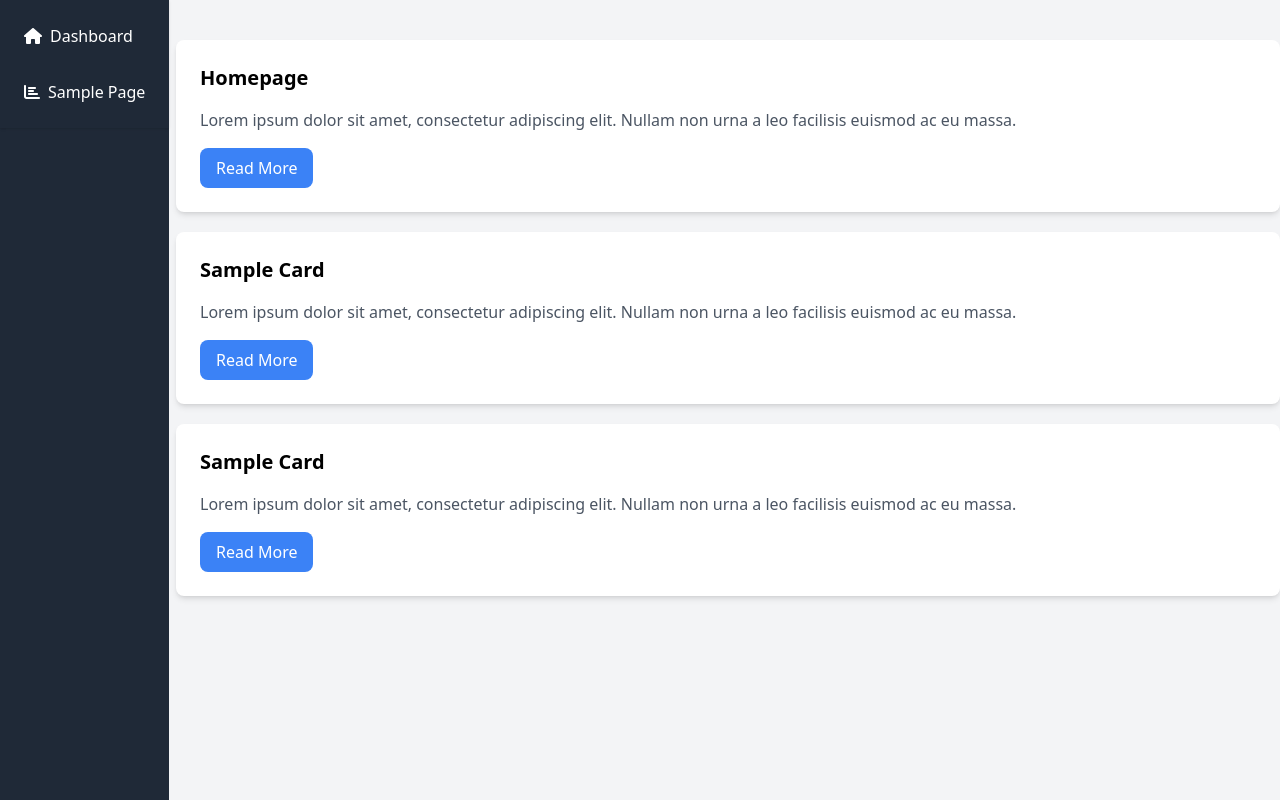
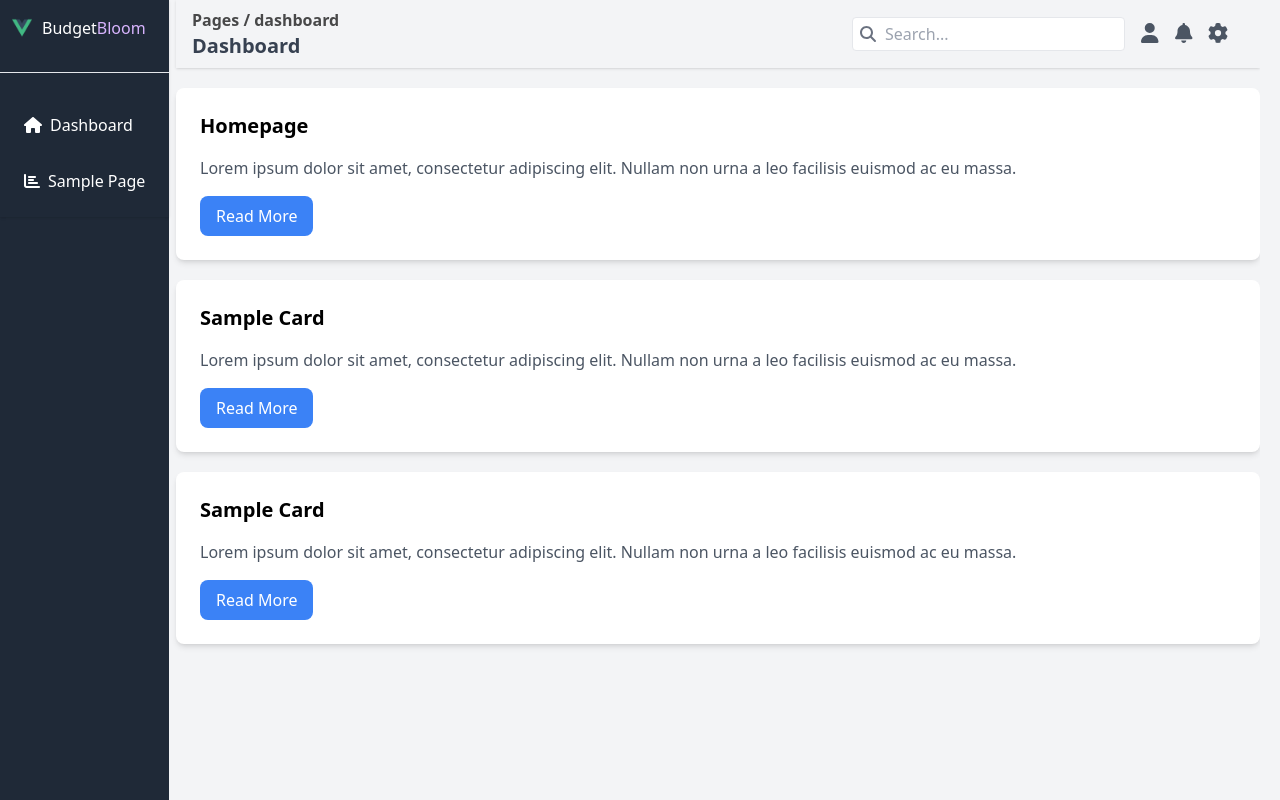
Before and after one commit to MrVitor0/BudgetBloom, a Vue app: page / in a window 1280 px wide. Built offline with nearby package versions, Linux system fonts and the light colour scheme.

Commit message:
DPT-003 <feat> Dashboard Header + Icons Fixed

```diff
--- a/src/components/DashboardLayout.vue
+++ b/src/components/DashboardLayout.vue
@@ -3,10 +3,15 @@
     <div class="md:flex h-screen bg-gray-100">
     <!-- Add a div to create a space for the navbar -->
     <div class="md:w-15 bg-gray-800 text-white md:fixed md:h-full top-0 left-0">
-      <navbar :isSidebarOpen="isSidebarOpen" @toggle-sidebar="toggleSidebar"></navbar>
+      <Navbar :isSidebarOpen="isSidebarOpen" @toggle-sidebar="toggleSidebar"></Navbar>
     </div>
-    <div class="md:flex-1 md:pl-20 md:pt-10 overflow-y-auto md:ml-24">
-      <router-view></router-view>
+    <div class="md:flex-1 md:pl-20  overflow-y-auto md:ml-24 md:mr-5">
+      <div class="rounded-lg text-white top-0 left-0">
+        <Header :isSidebarOpen="isSidebarOpen" @toggle-sidebar="toggleSidebar"></Header>
+      </div>
+      <div class="md:pt-5">
+        <router-view></router-view>
+      </div>
     </div>
   </div>
   </div>
@@ -14,10 +19,11 @@
 
 <script>
 import Navbar from './Navbar.vue';
-
+import Header from './Header.vue';
 export default {
   components: {
-    Navbar
+    Navbar,
+    Header
   },
   data() {
     return {
--- /dev/null
+++ b/src/components/Header.vue
@@ -0,0 +1,54 @@
+<template>
+    <nav class=" text-white w-full shadow flex justify-between items-center px-4 py-2">
+      <div class="flex flex-col ">
+        <!-- Nome da página atual -->
+        <p class="font-semibold text-black opacity-70">{{ currentRoute }}</p>
+        <!-- Rota atual com opacidade menor -->
+        <p class="font-bold text-xl text-gray-700">{{ currentPageName  }}</p>
+      </div>
+      <div class="flex items-center">
+        <div class="relative">
+            <input type="text" class="text-black border rounded px-2 py-1 pl-8" placeholder="Search...">
+            <font-awesome-icon icon="search" class="text-gray-500 absolute left-2 top-1/2 transform -translate-y-1/2" />
+        </div>
+        <div class="mr-4">
+            <font-awesome-icon icon="user" class="text-xl text-gray-600 cursor-pointer pl-4" @click="openUserSettings" />
+            <font-awesome-icon icon="bell" class="text-xl text-gray-600 cursor-pointer pl-4" @click="openNotifications" />
+            <font-awesome-icon icon="cog" class="text-xl text-gray-600 cursor-pointer pl-4" @click="openAppSettings" />
+        </div>
+        </div>
+    </nav>
+  </template>
+
+  <script>
+  import { FontAwesomeIcon } from '@fortawesome/vue-fontawesome';
+
+  export default {
+    name: 'DashboardHeader',
+    components: {
+      FontAwesomeIcon,
+    },
+    props: {
+      isSidebarOpen: Boolean
+    },
+    computed: {
+      currentPageName() {
+        // Replace with logic to get the current page name
+        return 'Dashboard';
+      },
+      currentRoute() {
+        // Replace with logic to get the current route
+        return 'Pages /' + ' dashboard';
+      }
+    },
+    methods: {
+      openSettings() {
+        // Replace with logic to open settings
+      }
+    }
+  }
+  </script>
+
+  <style scoped>
+  /* Add specific styles if necessary */
+  </style>
--- a/src/components/Navbar.vue
+++ b/src/components/Navbar.vue
@@ -1,10 +1,17 @@
 <template>
-  <nav class="bg-gray-800 text-white w-full shadow">
+  <nav class="bg-gray-800 text-white w-full shadow text-center">
     <button @click="toggleSidebar" class="block md:hidden px-6 pt-4 pb-3">
       <font-awesome-icon icon="home" />
       <span class="pl-2 text-white">Menu</span>
     </button>
+    <!-- Project Name-->
+    <div class="flex align-center items-center pl-3 ">
+        <img src="@/assets/logo.png" class="w-5 h-5" style="margin-right: 10px;">
+        <h1 class="my-4 font-medium">Budget<span class="text-purple-300">Bloom</span></h1>
+    </div>
 
+    <hr class="h-px my-4 bg-gray-200 border-0 dark:bg-gray-700">
+    <!-- Links -->
     <ul :class="linksClasses">
       <li>
         <router-link to="/" class="p-2 block hover:bg-gray-700 rounded">
@@ -42,8 +49,8 @@ export default {
   computed: {
     linksClasses() {
       return {
-        'hidden md:flex md:flex-col p-4 space-y-4': !this.isSidebarOpen,
-        'md:flex md:flex-col p-4 space-y-4': this.isSidebarOpen
+        'hidden md:flex text-start md:flex-col p-4 space-y-4': !this.isSidebarOpen,
+        'md:flex md:flex-col text-start p-4 space-y-4': this.isSidebarOpen
       };
     }
   }
--- a/src/main.js
+++ b/src/main.js
@@ -5,10 +5,10 @@ import './styles.css';
 
 // Importe os ícones que você deseja usar
 import { library } from '@fortawesome/fontawesome-svg-core';
-import { faHome, faChartBar } from '@fortawesome/free-solid-svg-icons';
-import { faFontAwesomeLogoFull } from '@fortawesome/free-brands-svg-icons';
-
+import { fas } from '@fortawesome/free-solid-svg-icons';
+// Importe todos os ícones de marcas
+import { fab } from '@fortawesome/free-brands-svg-icons';
 // Adicione os ícones à biblioteca
-library.add(faHome, faChartBar, faFontAwesomeLogoFull);
+library.add(fas, fab);
 
 createApp(App).use(router).mount('#app');
```
